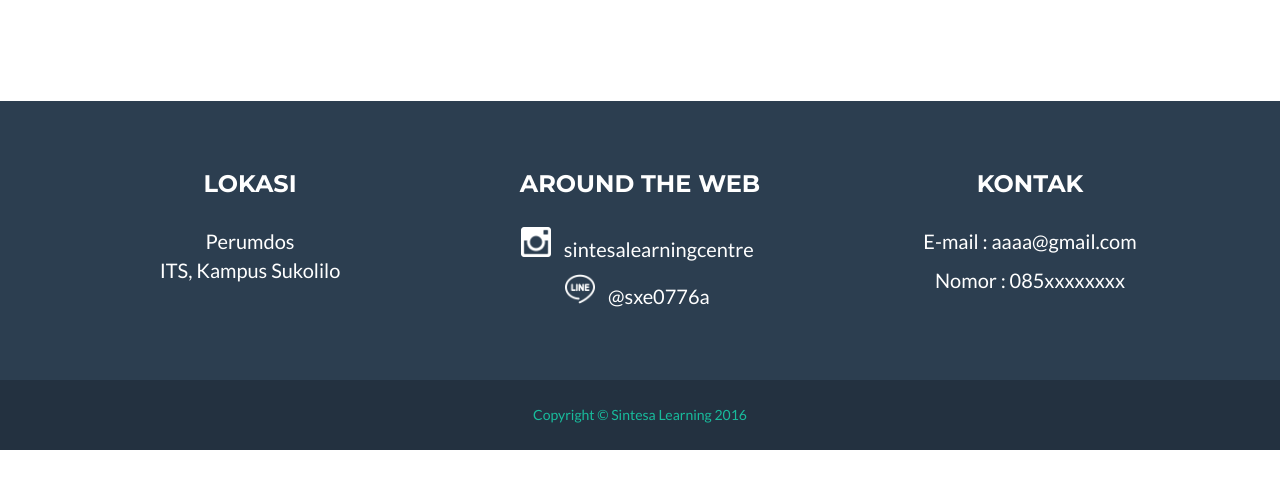
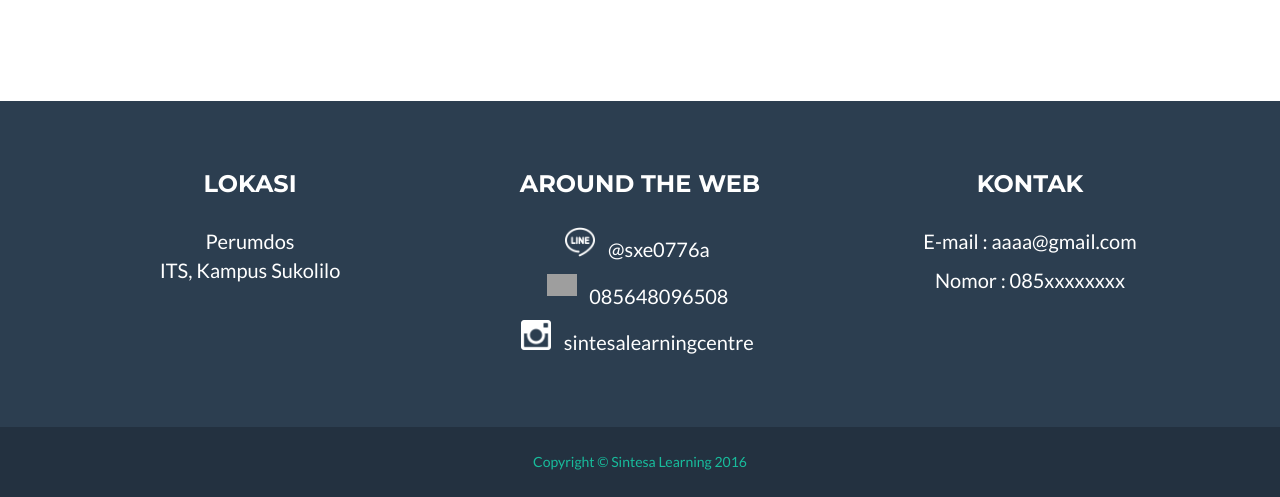
Before and after one commit to aldibaihaqi/sintesa, a CodeIgniter app: page /sintesa/ in a window 1280 px wide. Shown: the part 3417-3914 px from the top of the page. Before the commit the page ends 3867 px from the top, so only its background shows below. Run offline with CodeIgniter, Linux system fonts and the light colour scheme; data comes from the database, SQL or seed files in the repository; some libraries are stand-ins or nearby versions; grey boxes are pictures that could not be loaded.

Commit message:
Update footer.php

```diff
--- a/application/views/frontend/footer/footer.php
+++ b/application/views/frontend/footer/footer.php
@@ -31,17 +31,24 @@ $file_location = base_url()."assets/file/";
                                 <a href="#" class="btn-social btn-outline"><i class="fa fa-fw fa-dribbble"></i></a>
                             </li> -->
                             <li>
+                                <a class="btn-social"><img class="img-responsive" src="<?php echo $file_location;?>image/line.png" alt=""></a>
+                            </li>
+                            <li>
+                                <p>@sxe0776a</p>
+                            </li>
+							<br>
+							<li>
+                                <a class="btn-social"><img class="img-responsive" src="<?php echo $file_location;?>image/wa.png" alt=""></a>
+                            </li>
+                            <li>
+                                <p>085648096508</p>
+                            </li>
+                            <br>
+                            <li>
                                 <a href="https://www.instagram.com/sintesalearningcentre" class="btn-social"><img class="img-responsive" src="<?php echo $file_location;?>image/ig.png" alt=""></a>
                             </li>
                             <li>
                                 <p>sintesalearningcentre</p>
-                            </li>
-                            <br>
-                            <li>
-                                <a class="btn-social"><img class="img-responsive" src="<?php echo $file_location;?>image/line.png" alt=""></a>
-                            </li>
-                            <li>
-                                <p>@sxe0776a</p>
                             </li>
                         </ul>
                     </div>
```
